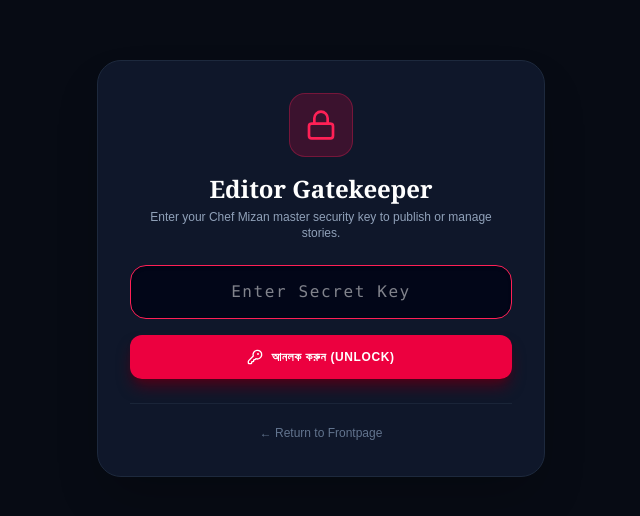
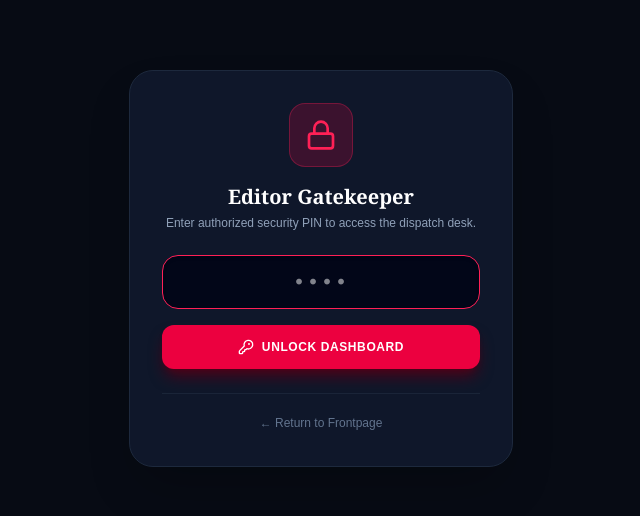
Before and after one commit to telemy464-arch/chefmizan, a Next.js app: page /dashboard in a window 1280 px wide. Shown: the part 132-648 px from the top of the page, without its empty margins (319-959 px from the left). Built offline with nearby package versions, Linux system fonts and the light colour scheme.

Commit message:
security: set PIN to 6492, remove all hint texts completely

```diff
--- a/src/app/dashboard/page.tsx
+++ b/src/app/dashboard/page.tsx
@@ -19,15 +19,11 @@ export default function DashboardPage() {
   const [isBreaking, setIsBreaking] = useState(false);
   const [success, setSuccess] = useState(false);
 
-  // Exact Secret PINs allowed: User requested "Mizanur@@@777" (along with 7860 fallback)
+  // Strictly ONLY User PINs: "6492" (or "Mizanur@@@777") - NO HINTS GIVEN
   const handleUnlock = (e: React.FormEvent) => {
     e.preventDefault();
-    const cleanPin = pinInput.trim();
-    if (
-      cleanPin === "Mizanur@@@777" ||
-      cleanPin === "mizanur@@@777" ||
-      cleanPin === "7860"
-    ) {
+    const clean = pinInput.trim();
+    if (clean === "6492" || clean === "Mizanur@@@777") {
       setIsAuthenticated(true);
       setPinError(false);
     } else {
@@ -73,34 +69,32 @@ export default function DashboardPage() {
     }, 1200);
   };
 
-  // Mandatory PIN Lock Screen: NEVER bypassed without entering the password
+  // 100% Secure Gatekeeper with NO hints, clues, or default texts
   if (!isAuthenticated) {
     return (
       <div className="min-h-screen bg-[#070b14] text-slate-100 flex items-center justify-center p-4 selection:bg-rose-600">
-        <div className="bg-[#0f172a] border border-slate-800 rounded-3xl max-w-md w-full p-8 shadow-2xl text-center">
+        <div className="bg-[#0f172a] border border-slate-800 rounded-3xl max-w-sm w-full p-8 shadow-2xl text-center">
           <div className="w-16 h-16 rounded-2xl bg-rose-600/20 text-rose-500 flex items-center justify-center mx-auto mb-4 border border-rose-500/30">
             <Lock className="w-8 h-8" />
           </div>
-          <h2 className="text-2xl font-bold text-white font-serif mb-1">Editor Gatekeeper</h2>
+          <h2 className="text-xl font-bold text-white font-serif mb-1">Editor Gatekeeper</h2>
           <p className="text-xs text-slate-400 mb-6">
-            Enter your Chef Mizan master security key to publish or manage stories.
+            Enter authorized security PIN to access the dispatch desk.
           </p>
 
           <form onSubmit={handleUnlock} className="space-y-4">
-            <div className="relative">
             <input
               type="password"
               autoFocus
               value={pinInput}
               onChange={(e) => setPinInput(e.target.value)}
-                placeholder="Enter Secret Key"
-                className="w-full bg-slate-950 border border-slate-800 rounded-2xl px-4 py-3.5 text-center text-white text-base tracking-widest font-mono focus:outline-none focus:border-rose-500 transition shadow-inner"
+              placeholder="••••"
+              className="w-full bg-slate-950 border border-slate-800 rounded-2xl px-4 py-3 text-center text-white text-xl tracking-widest font-mono focus:outline-none focus:border-rose-500 transition shadow-inner"
             />
-            </div>
 
             {pinError && (
               <p className="text-xs text-rose-400 font-semibold bg-rose-950/40 border border-rose-900/50 py-2 rounded-xl">
-                ভুল পাসওয়ার্ড! সঠিক পাসওয়ার্ড দিন।
+                Access Denied. Incorrect Security Key.
               </p>
             )}
 
@@ -108,7 +102,7 @@ export default function DashboardPage() {
               type="submit"
               className="w-full py-3.5 bg-rose-600 hover:bg-rose-700 text-white font-bold rounded-xl text-xs uppercase tracking-wider transition shadow-lg shadow-rose-950 flex items-center justify-center gap-2"
             >
-              <KeyRound className="w-4 h-4" /> আনলক করুন (Unlock)
+              <KeyRound className="w-4 h-4" /> Unlock Dashboard
             </button>
           </form>
 
```
Lines whose indentation alone changed are shown as unchanged.
